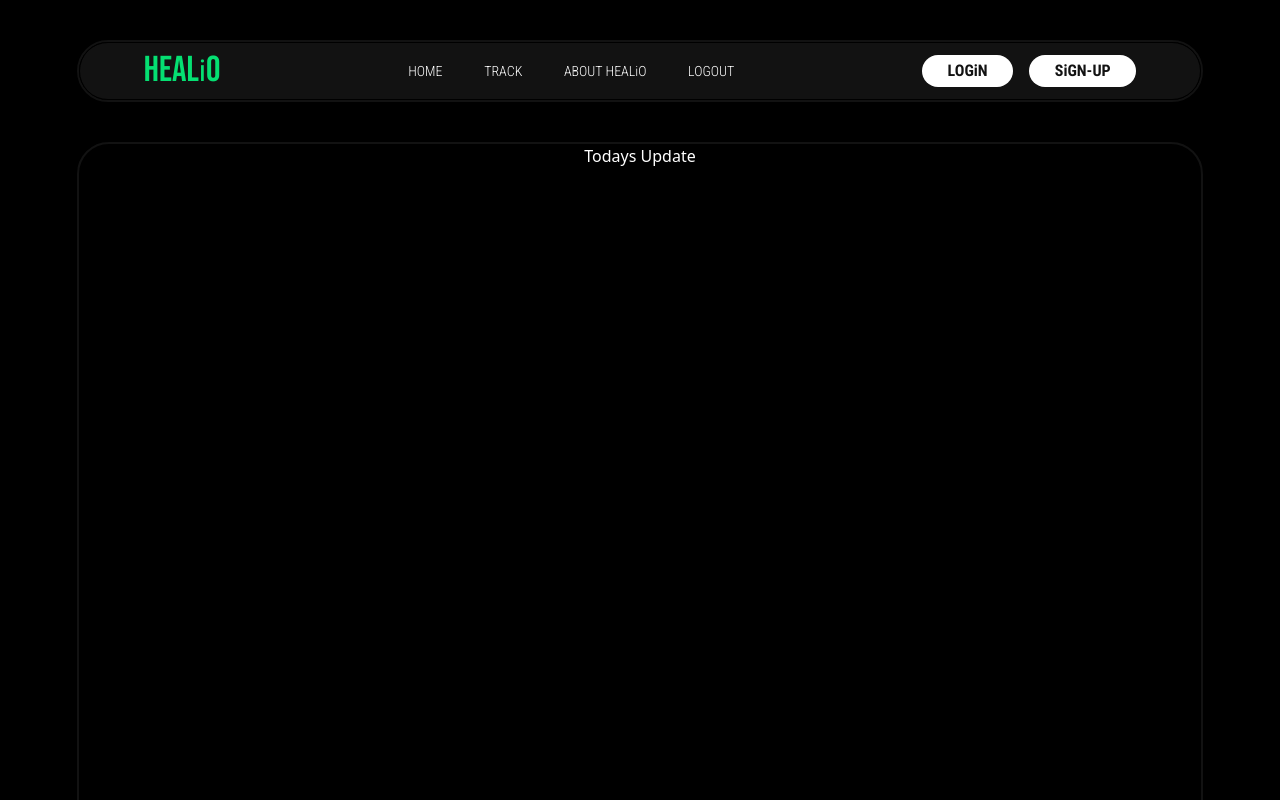
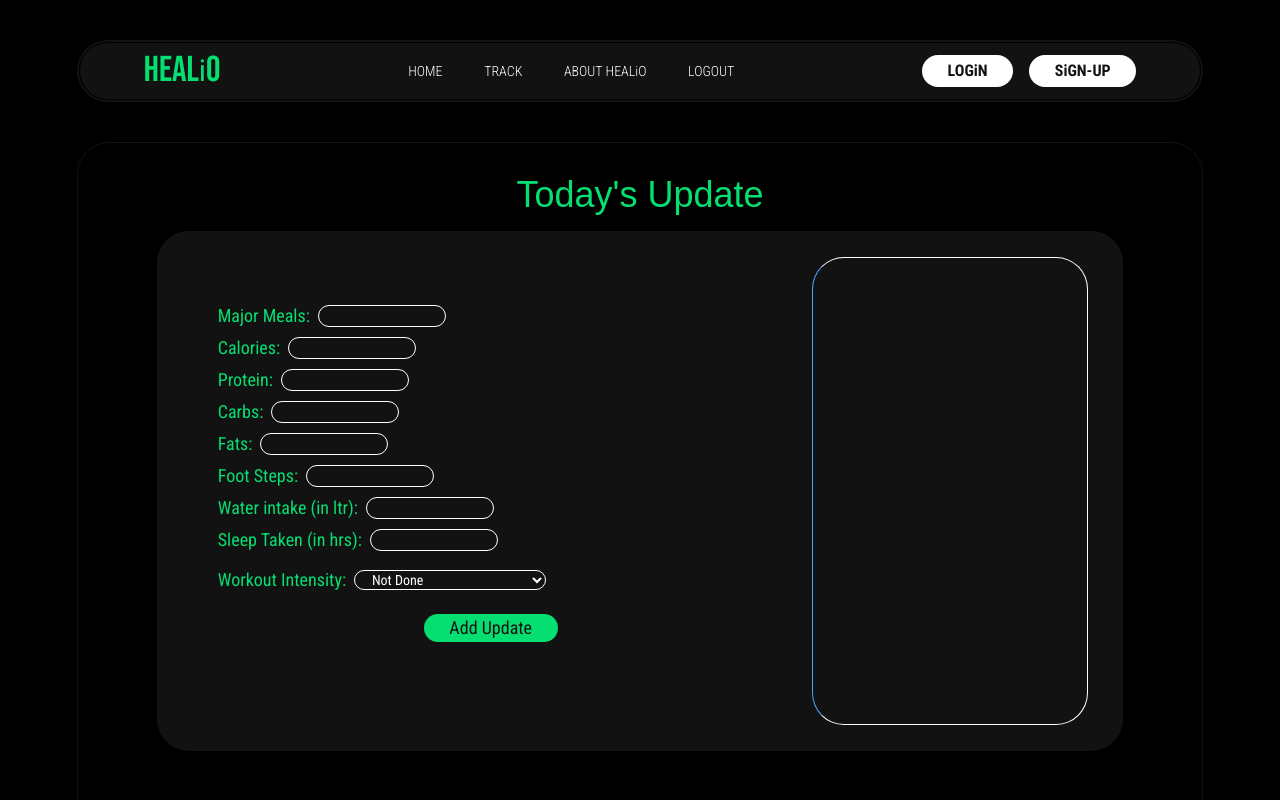
Before and after one commit to dahiya001rohit/Healio, a React (Vite) app in the folder client/: page / in a window 1280 px wide. Shown: the top 800 px of the page. Built offline with nearby package versions, Linux system fonts and the light colour scheme; a web font is replaced by a local one.

Commit message:
feat: made today's Update component

```diff
--- a/client/src/components/TodaysUpdate.jsx
+++ b/client/src/components/TodaysUpdate.jsx
@@ -2,9 +2,64 @@ import React from 'react'
 
 const TodaysUpdate = ({atTop}) => {
   return (
-    <div className={ (atTop?'mt-[18vh]':'mt-[5vh]') + ' min-w-3xl h-[200vh] border-[2.5px] border-[#121212] mx-[6vw] rounded-4xl flex flex-col items-center text-white'}>
-      <div className='text-white'>Todays Update</div>
-      <div></div>
+    <div className={ (atTop?'mt-[18vh]':'mt-[5vh]') + ' min-w-3xl h-full border-[1.5px] border-[#121212] mx-[6vw] rounded-4xl flex flex-col items-center text-white gap-4 '}>
+        <div className='mt-[4vh] w-[80%] flex justify-center font-zalando-expanded text-4xl text-green-400 '>Today's Update</div>
+        <div className='w-[86%] h-[65vh] bg-[#121212] rounded-4xl mb-[10vh] flex justify-center items-center'>
+            <div className='w-[95%] h-[90%] flex justify-around'>
+                <div className='w-65/100 h-full  rounded-4xl flex justify-center items-center px-[2vw] py-[1.5vh]'>
+                    <form className='w-full h-[85%] text-lg flex flex-col items-start font-roboto-condensed'>
+                        <div className='flex gap-2 items-center justify-center'>
+                            <h1 className='text-green-400'>Major Meals:</h1>
+                            <input type="text" className='w-[10vw] text-sm  text-white border border-white rounded-xl px-[1vw]'/>
+                        </div>
+                        <div className='flex gap-2 items-center justify-center mt-1'>
+                            <h1 className='text-green-400'>Calories:</h1>
+                            <input type='number' className='w-[10vw] text-sm  text-white border border-white rounded-xl px-[1vw]'/>
+                        </div>
+                        <div className='flex gap-2 items-center justify-center mt-1'>
+                            <h1 className='text-green-400'>Protein:</h1>
+                            <input type='number' className='w-[10vw] text-sm  text-white border border-white rounded-xl px-[1vw]'/>
+                        </div>
+                        <div className='flex gap-2 items-center justify-center mt-1'>
+                            <h1 className='text-green-400'>Carbs:</h1>
+                            <input type='number' className='w-[10vw] text-sm  text-white border border-white rounded-xl px-[1vw]'/>
+                        </div>
+                        <div className='flex gap-2 items-center justifycenter mt-1'>
+                            <h1 className='text-green-400'>Fats:</h1>
+                            <input type="text" className='w-[10vw] text-sm  text-white border border-white rounded-xl px-[1vw]'/>
+                        </div>
+                        <div className='flex gap-2 items-center justifycenter mt-1'>
+                            <h1 className='text-green-400'>Foot Steps:</h1>
+                            <input type="text" className='w-[10vw] text-sm  text-white border border-white rounded-xl px-[1vw]'/>
+                        </div>
+                        <div className='flex gap-2 items-center justifycenter mt-1'>
+                            <h1 className='text-green-400'>Water intake (in ltr):</h1>
+                            <input type="text" className='w-[10vw] text-sm  text-white border border-white rounded-xl px-[1vw]'/>
+                        </div>
+                        <div className='flex gap-2 items-center justifycenter mt-1'>
+                            <h1 className='text-green-400'>
+                                Sleep Taken (in hrs):</h1>
+                            <input type="text" className='w-[10vw] text-sm  text-white border border-white rounded-xl px-[1vw]'/>
+                        </div>
+                        <div className='flex gap-2 items-center justifycenter mt-3'>
+                            <h1 className='text-green-400'>Workout Intensity:</h1>
+                            <select className='w-[15vw] text-sm  text-white border border-white rounded-xl px-[1vw] font-roboto-condensed'>
+                                <option value="Not Done">Not Done</option>
+                                <option value="Light Intensity">Light Intensity</option>
+                                <option value="Moderate Intensity">Moderate Intensity</option>
+                                <option value="Vigorous Intensity">Vigorous Intensity</option>
+                            </select>
+                        </div>
+                        <div className='w-full flex justify-center mt-5'>
+                            <button className='bg-green-400 text-[#121212] px-[2vw] py[1vh] rounded-3xl'>
+                                Add Update
+                            </button>
+                        </div>
+                    </form>
+                </div>
+                <div className='w-30/100 h-full border border-l-blue-400 rounded-4xl'></div>
+            </div>
+        </div>
     </div>
   )
 }
```
